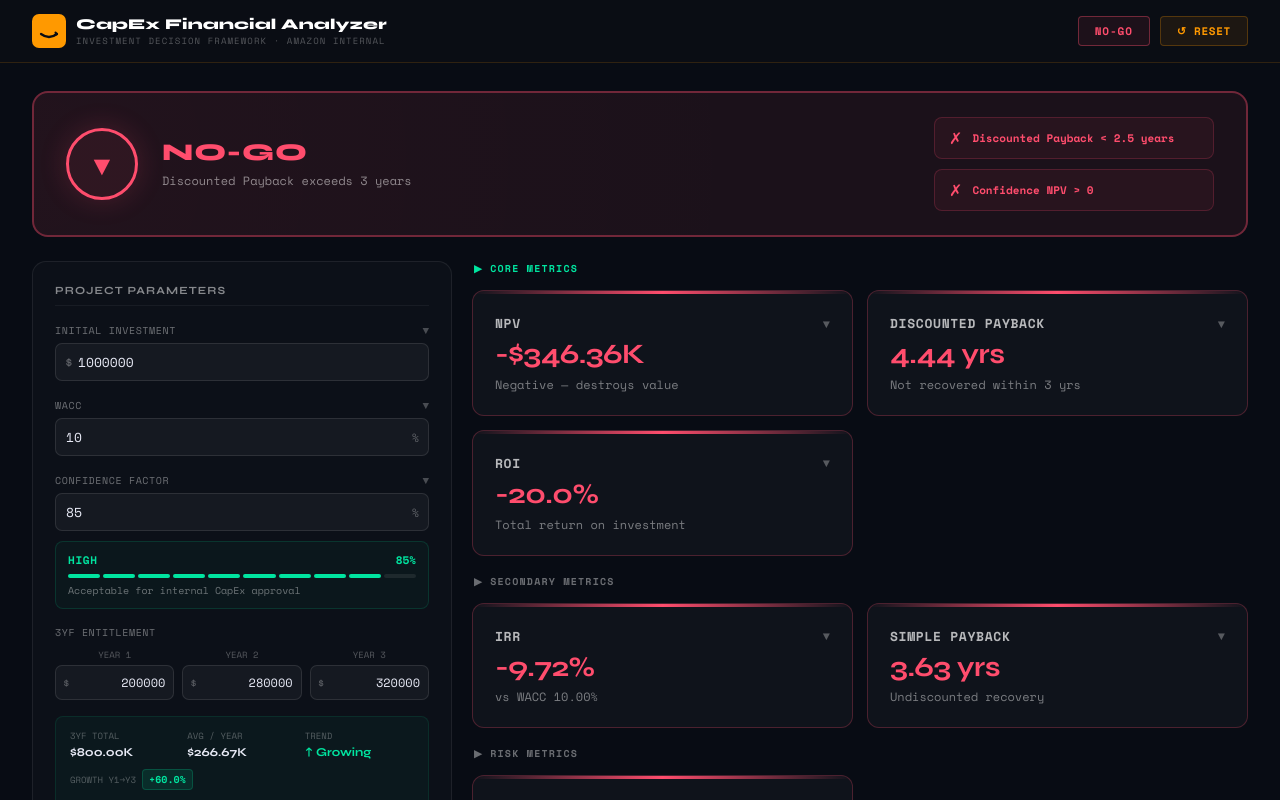
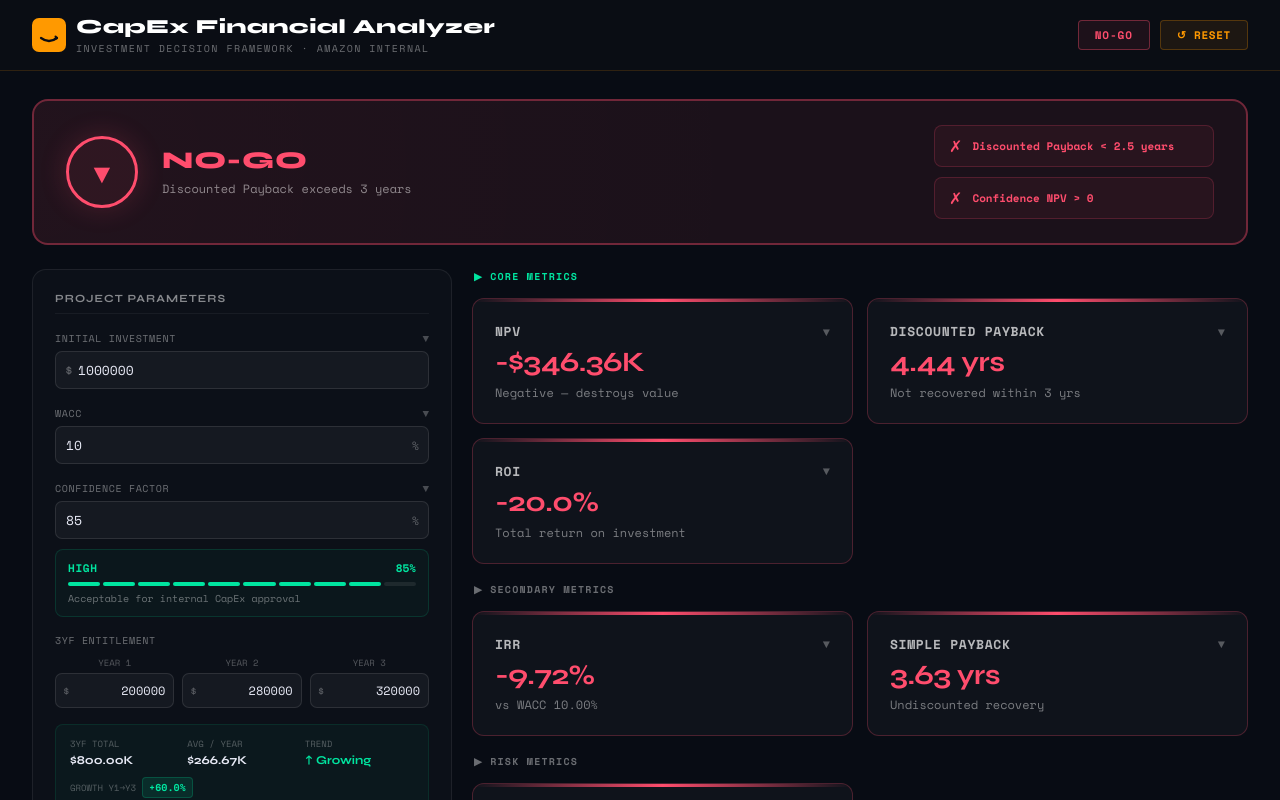
Before and after one commit to alexabellana/capex-analyzer, a React (Vite) app: page / in a window 1280 px wide. Shown: the top 800 px of the page. Built offline with nearby package versions, Linux system fonts and the light colour scheme.

Commit message:
Update App.jsx

```diff
--- a/src/App.jsx
+++ b/src/App.jsx
@@ -312,9 +312,9 @@ export default function CapExAnalyzer() {
                 </svg>
                 <div>
                   <div style={{ display: "flex", alignItems: "baseline", gap: 8 }}>
-                    <span style={{ fontSize: 15, fontFamily: "'Syne',sans-serif", fontWeight: 800, color: "#ffffff", letterSpacing: "0.01em" }}>CapEx Financial Analyzer</span>
+                    <span style={{ fontSize: 20, fontFamily: "'Syne',sans-serif", fontWeight: 800, color: "#ffffff", letterSpacing: "0.02em" }}>CapEx Financial Analyzer</span>
                   </div>
-                  <div style={{ fontSize: 9, color: "rgba(255,255,255,0.3)", letterSpacing: "0.12em", fontFamily: "'Space Mono',monospace", marginTop: 1 }}>INVESTMENT DECISION FRAMEWORK · AMAZON INTERNAL</div>
+                  <div style={{ fontSize: 10, color: "rgba(255,255,255,0.4)", letterSpacing: "0.14em", fontFamily: "'Space Mono',monospace", marginTop: 2 }}>INVESTMENT DECISION FRAMEWORK · AMAZON INTERNAL</div>
                 </div>
               </div>
           </div>
```
